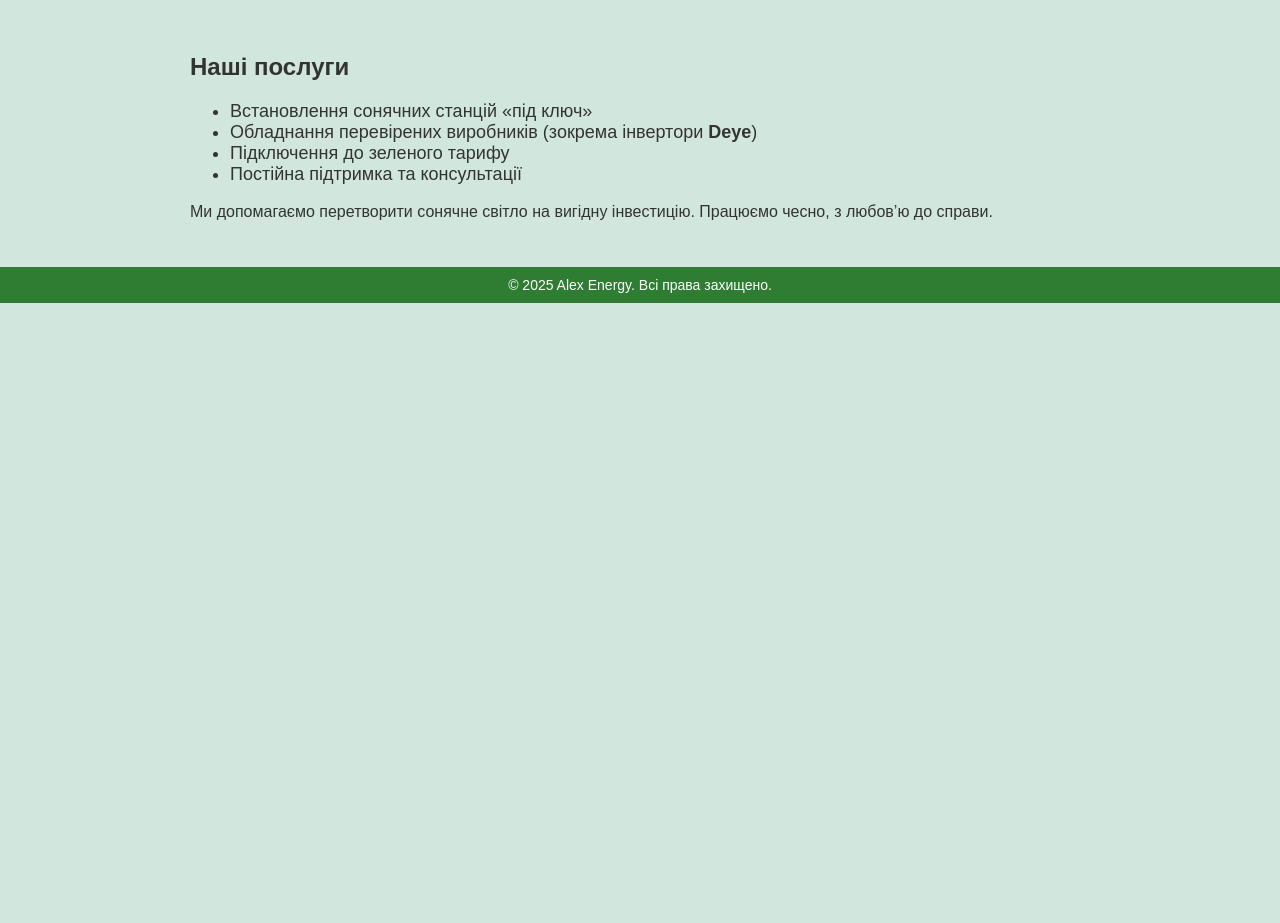
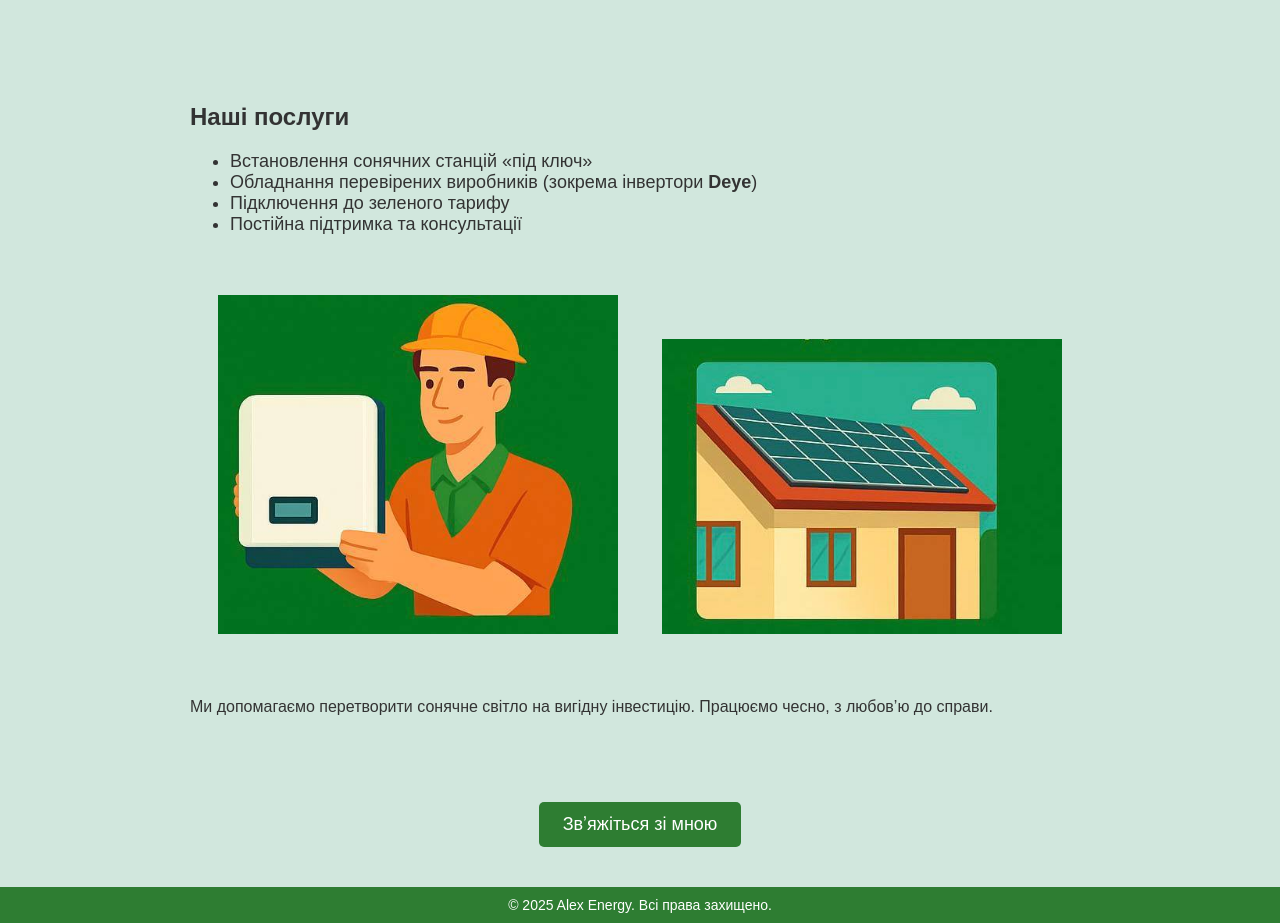
Before and after one commit to Alexenergy1/alex-energy, a plain HTML site: page index.html in a window 1280 px wide. Shown: the part 320-1243 px from the top of the page. Before the commit the page ends 800 px from the top, so only its background shows below. Drawn offline with Linux system fonts and the light colour scheme.

Commit message:
Update index.html

```diff
--- a/index.html
+++ b/index.html
@@ -21,6 +21,8 @@
 </head>
 <body>
     <header>
+        <img src="favicon.ico" alt="Лампочка" style="height: 30px; vertical-align: middle; margin: 10px;">
+
         <nav>
             <a href="about.html">Про нас</a>
             <a href="services.html">Послуги</a>
@@ -41,8 +43,30 @@
             <li>Підключення до зеленого тарифу</li>
             <li>Постійна підтримка та консультації</li>
         </ul>
-        <p>Ми допомагаємо перетворити сонячне світло на вигідну інвестицію. Працюємо чесно, з любов’ю до справи.</p>
+        </ul>
+
+<!-- Галерея обладнання -->
+<section id="gallery" style="text-align:center; margin: 40px 0;">
+  <img src="equipment.jpg" alt="Обладнання" style="max-width: 400px; margin: 20px;">
+  <img src="install.jpg" alt="Монтаж" style="max-width: 400px; margin: 20px;">
+</section>
+
+<p>Ми допомагаємо перетворити сонячне світло на вигідну інвестицію. Працюємо чесно, з любов’ю до справи.</p>
     </section>
+<!-- Кнопка звʼязку -->
+<div style="text-align: center; margin: 40px 0;">
+  <a href="contact.html" style="
+      background-color: #2e7d32;
+      color: white;
+      padding: 12px 24px;
+      text-decoration: none;
+      font-size: 18px;
+      border-radius: 5px;
+      display: inline-block;
+  ">
+    Звʼяжіться зі мною
+  </a>
+</div>
 
     <footer>
         &copy; 2025 Alex Energy. Всі права захищено.
```
